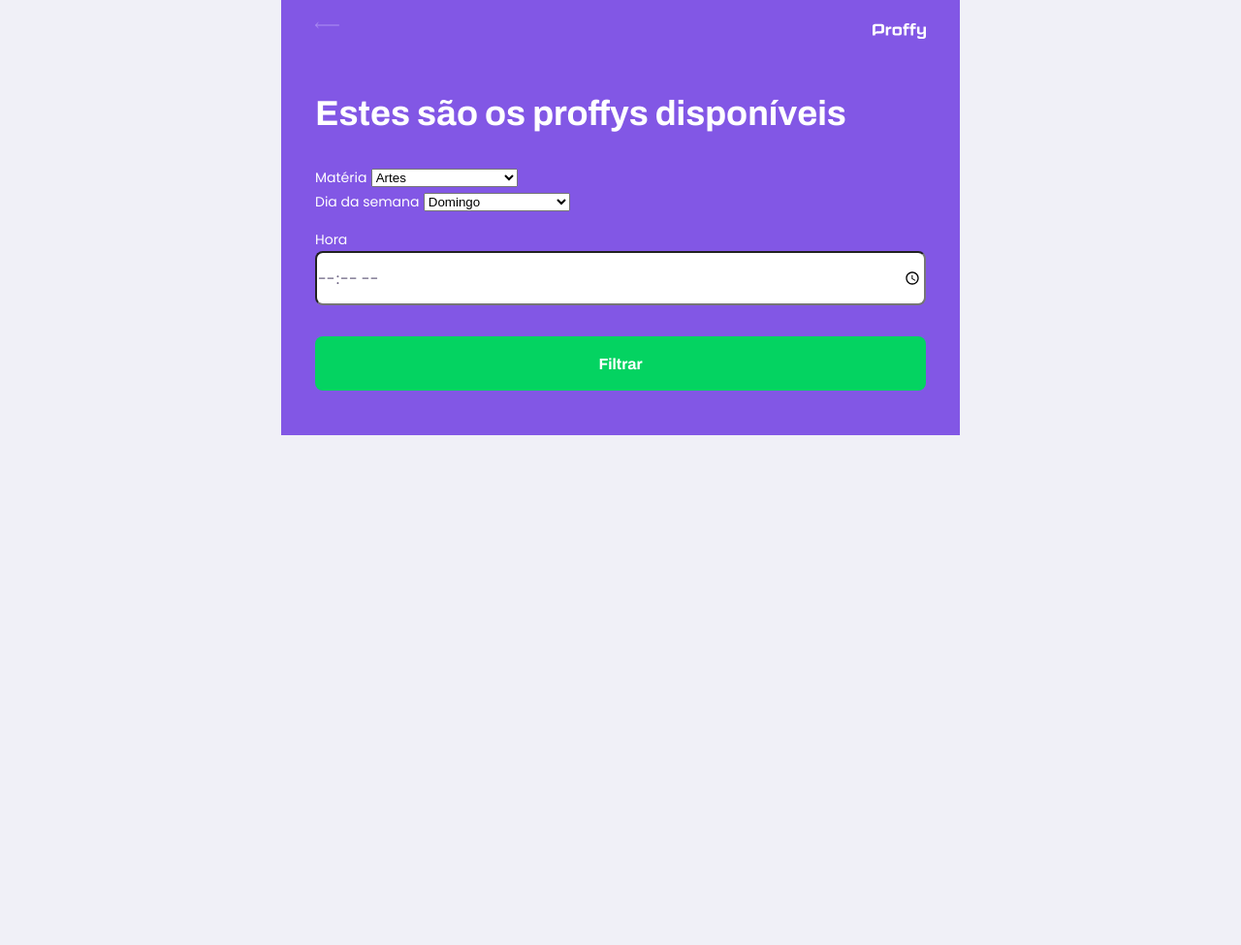
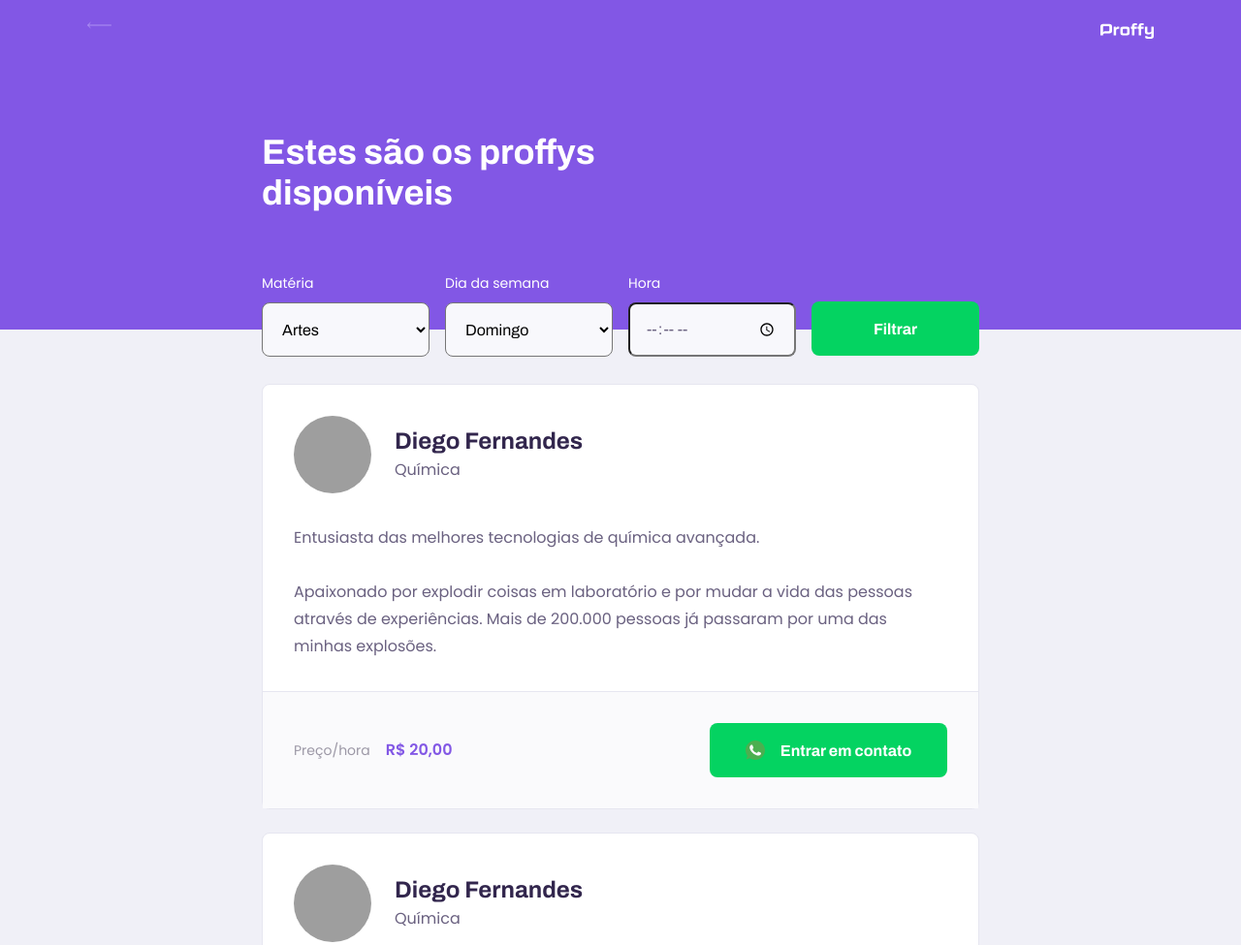
Before and after one commit to AndersonPGS/nlw-proffy, a plain HTML site: page study.html in a window 1280 px wide. Shown: the top 975 px of the page at 97% size. Before the commit the page ends 800 px from the top, so only its background shows below. Drawn offline with Linux system fonts and the light colour scheme; grey boxes are pictures that could not be loaded.

Commit message:
aula 2 finished

```diff
--- a/study.html
+++ b/study.html
@@ -34,6 +34,7 @@
                             <option value="9">Português</option>
                             <option value="10">Química</option>
                         </select>
+                    </div>
                     <div class="select-block">
                         <label for="weekday">Dia da semana</label>
                         <select name="weekday" id="weekday">
@@ -52,10 +53,55 @@
                         <input name="time" id="time" type="time" >
                     </div>
                     <button type="submit">Filtrar</button>
-                    </div>
                 </form>
             </div>
         </header>
+
+        <main>
+            <article class="teacher-item">
+                <header>
+                    <img
+                        src="https://avatars2.githubusercontent.com/u/2254731?s=460&amp;u=0ba16a79456c2f250e7579cb388fa18c5c2d7d65&amp;v=4"
+                        alt="Diego Fernandes">
+                    <div>
+                        <strong>Diego Fernandes</strong>
+                        <span>Química</span>
+                    </div>
+                </header>
+
+                <p>Entusiasta das melhores tecnologias de química avançada.<br><br>Apaixonado por explodir coisas em laboratório e por mudar a vida das pessoas através de experiências. Mais de 200.000 pessoas já passaram por uma das minhas explosões.</p>
+
+                <footer>
+                    <p>Preço/hora<strong>R$ 20,00</strong>
+                    </p>
+                    <button type="button">
+                        <img src="/images/icons/whatsapp.svg" alt="Whatsapp">Entrar em contato
+                    </button>
+                </footer>
+            </article>
+
+            <article class="teacher-item">
+                <header>
+                    <img
+                        src="https://avatars2.githubusercontent.com/u/2254731?s=460&amp;u=0ba16a79456c2f250e7579cb388fa18c5c2d7d65&amp;v=4"
+                        alt="Diego Fernandes">
+                    <div>
+                        <strong>Diego Fernandes</strong>
+                        <span>Química</span>
+                    </div>
+                </header>
+
+                <p>Entusiasta das melhores tecnologias de química avançada.<br><br>Apaixonado por explodir coisas em laboratório e por mudar a vida das pessoas através de experiências. Mais de 200.000 pessoas já passaram por uma das minhas explosões.</p>
+
+                <footer>
+                    <p>Preço/hora<strong>R$ 20,00</strong>
+                    </p>
+                    <button type="button">
+                        <img src="/images/icons/whatsapp.svg" alt="Whatsapp">Entrar em contato
+                    </button>
+                </footer>
+            </article>
+        </main>
     </div>
 </body>
 </html>
--- a/styles/partials/page-study.css
+++ b/styles/partials/page-study.css
@@ -32,6 +32,7 @@
 .page-header .header-content {
     width: 90%;
     margin: 3.2rem auto;
+    position: relative;
 }
 
 .page-header .header-content strong {
@@ -73,16 +74,194 @@
     background: var(--color-secondary-dark);
 }
 
-.select-block label, .input-block label {
+.select-block label,
+.input-block label {
     font-size: 1.4rem;
     color: var(--color-text-complement);
 }
 
-.input-block input {
+.input-block input,
+.select-block select {
     width: 100%;
     height: 5.6rem;
+    margin-top: .8rem;
     border-radius: .8rem;
-    border-radius: .8rem;
+    background: var(--color-input-background);
+    border: 1px solid var (--color-line-in-white);
+    outline: 0;
+    padding: 0 1.6rem;
+    font: 1.6rem Archivo;
+}
+.input-block {
+    position: relative;
 }
 
-/* parei no 1:50:48 */
+.input-block:focus-within::after{
+    content: "";
+    width: calc(100% - 3.2rem);
+    height: 2px;
+    background: var(--color-primary-light);
+    position: absolute;
+    left: 1.6rem;
+    bottom: 1px;
+}
+
+#page-study main{
+    margin: 3.2rem auto;
+    width: 90%;
+}
+
+.teacher-item {
+    background: var(--color-box-base);
+    border: 1px solid var(--color-line-in-white);
+    border-radius: .8rem;
+    margin-top: 2.4rem;
+}
+
+.teacher-item header {
+    padding: 3.2rem 2rem;
+    display: flex;
+    align-items: center;
+}
+
+.teacher-item header img {
+    width: 8rem;
+    height: 8rem;
+    border-radius: 50%;
+}
+
+.teacher-item header div {
+    margin-left: 2.4rem;
+}
+
+.teacher-item header div strong {
+    font: 700 2.4rem Archivo;
+    display: block;
+    color: var(--color-text-title);
+}
+
+.teacher-item header div span {
+    font-size: 1.6rem;
+    display: block;
+    margin-top: .4rem;
+}
+
+.teacher-item > p {
+    padding: 0 2rem;
+    font-size: 1.6rem;
+    line-height: 2.8rem;
+}
+
+.teacher-item footer {
+    padding: 3.2rem 2rem;
+    background: var(--color-box-footer);
+    border-top: 1px solid var(--color-line-in-white);
+    margin-top: 3.2rem;
+
+    display: flex;
+    align-items: center;
+    justify-content: space-between;
+}
+
+.teacher-item footer p{
+    font-size: 1.4rem;
+    line-height: 2.4rem;
+    color: var(--color-text-complement);
+}
+
+.teacher-item footer p strong {
+    font-size: 1.6rem;
+    color: var(--color-primary);
+    display: block;
+}
+
+.teacher-item footer button {
+    width: 20rem;
+    height: 5.6rem;
+    background: var(--color-secondary);
+    color: var(--color-button-text);
+    border: 0;
+    border-radius: .8rem;
+    cursor: pointer;
+    font: 700 1.4rem Archivo;
+
+    display: flex;
+    align-items: center;
+    justify-content: space-evenly;
+    text-decoration: none;
+    transition: background .2s;
+    margin-left: 1.6rem;
+}
+
+.teacher-item footer button:hover {
+    background: var(--color-secondary-dark);
+}
+
+@media (min-width:700px){
+    #page-study #container {
+        max-width: 100vw;
+    }
+
+    .page-header {
+        height: 340px;
+    }
+
+    .page-header .top-bar-container {
+        max-width: 1100px;
+    }
+
+    .page-header .header-content {
+        max-width: 740px;
+        margin: 0 auto;
+        flex: 1 1;
+        padding-bottom: 48px;
+        display: flex;
+        flex-direction: column;
+        justify-content: center;
+
+    }
+
+    .page-header .header-content strong {
+        max-width: 350px;
+    }
+
+    .teacher-item header,
+    .teacher-item footer {
+        padding: 32px;
+    }
+
+    #search-teachers {
+        display: grid;
+        grid-template-columns: repeat(4, 1fr);
+        gap: 16px;
+        position: absolute;
+        bottom: -28px;
+    }
+
+    #page-study main {
+        padding: 32px 0;
+        max-width: 740px;
+        margin: 0 auto;
+    }
+    #search-teachers .select-block {
+        margin-bottom: 0;
+    }
+    .teacher-item  > p {
+        padding: 0 32px;
+    }
+
+    .teacher-item footer p strong {
+        display: initial;
+        margin-left: 16px;
+    }
+
+    .teacher-item footer button {
+        width: 245px;
+        font-size: 16px;
+        justify-content: center;
+    }
+
+    .teacher-item footer button img{
+        margin-right: 16px;
+    }
+}
```
Lines whose indentation alone changed are shown as unchanged.
